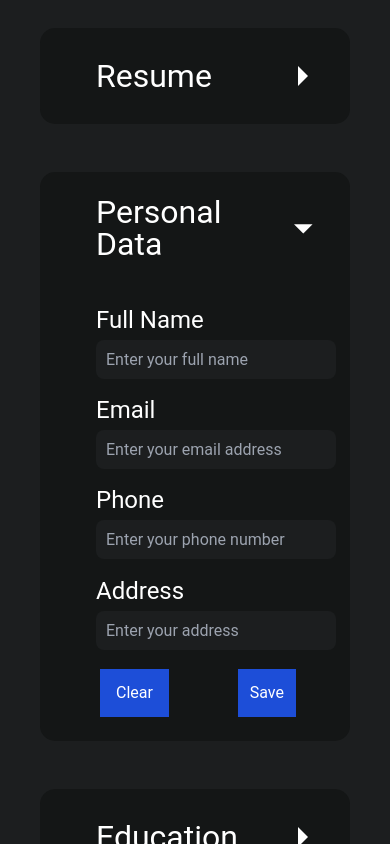
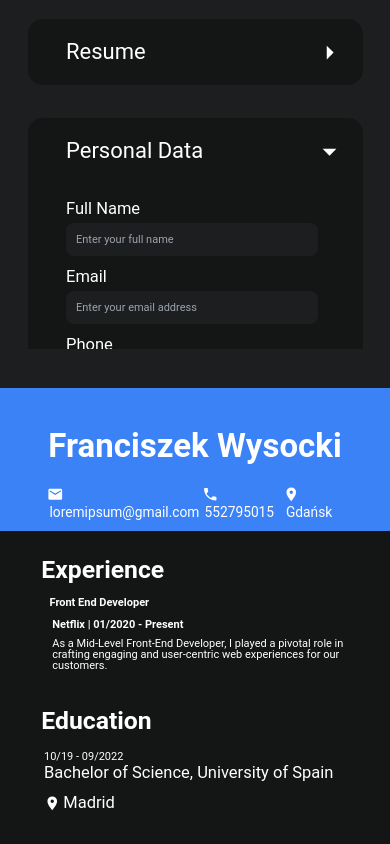
Before and after one commit to Xyves/CV-Creator, a React (Vite) app: page / in a window 390 px wide. Built offline with nearby package versions, Linux system fonts and the light colour scheme.

Commit message:
Add Responsiveness and printing

```diff
--- a/src/index.css
+++ b/src/index.css
@@ -153,6 +153,7 @@ table {
   --main-background: #1c1e1f;
   --sidebar-background: #0c3a529a;
   --section-background: #141616;
+  ---text--slate-800: #cbc7c2;
 }
 section > * {
   padding: 1.5rem;
@@ -222,12 +223,40 @@ textarea {
   overflow-y: scroll;
   scrollbar-color: #aaa49b var(--main-background);
 }
-.button-container {
-  margin-top: 1rem;
+@media (max-width: 1100px) {
+  :root {
+    font-size: 13px;
+  }
 }
-.experienceContainer {
-  max-width: 70%;
+@media (max-width: 800px) {
+  :root {
+    font-size: 11px;
+  }
+  .container {
+    flex-direction: column;
+    align-items: center;
+  }
+  .sidebar {
+    height: 30rem;
+    width: 100%;
+    margin-bottom: 1rem;
+  }
+  .sidebar input {
+    width: 90%;
+  }
 }
-.experienceContainer .expPosition {
-  font-size: 1.25rem;
+@media print {
+  @page {
+    size: auto;
+    margin: 0mm;
+  }
+  .sidebar {
+    display: none;
+  }
+  .asideResume {
+    font-size: 2rem;
+  }
+  header {
+    background-color: blue;
+  }
 }
```
